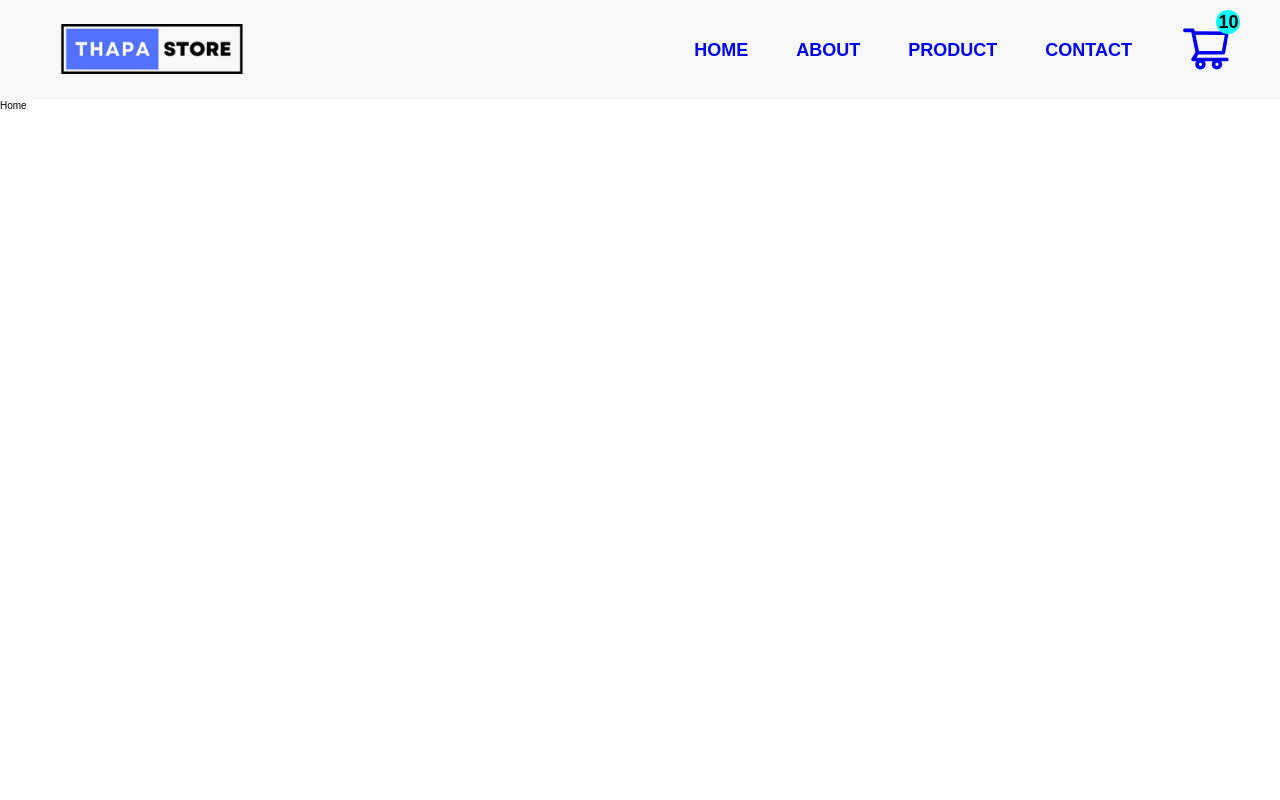
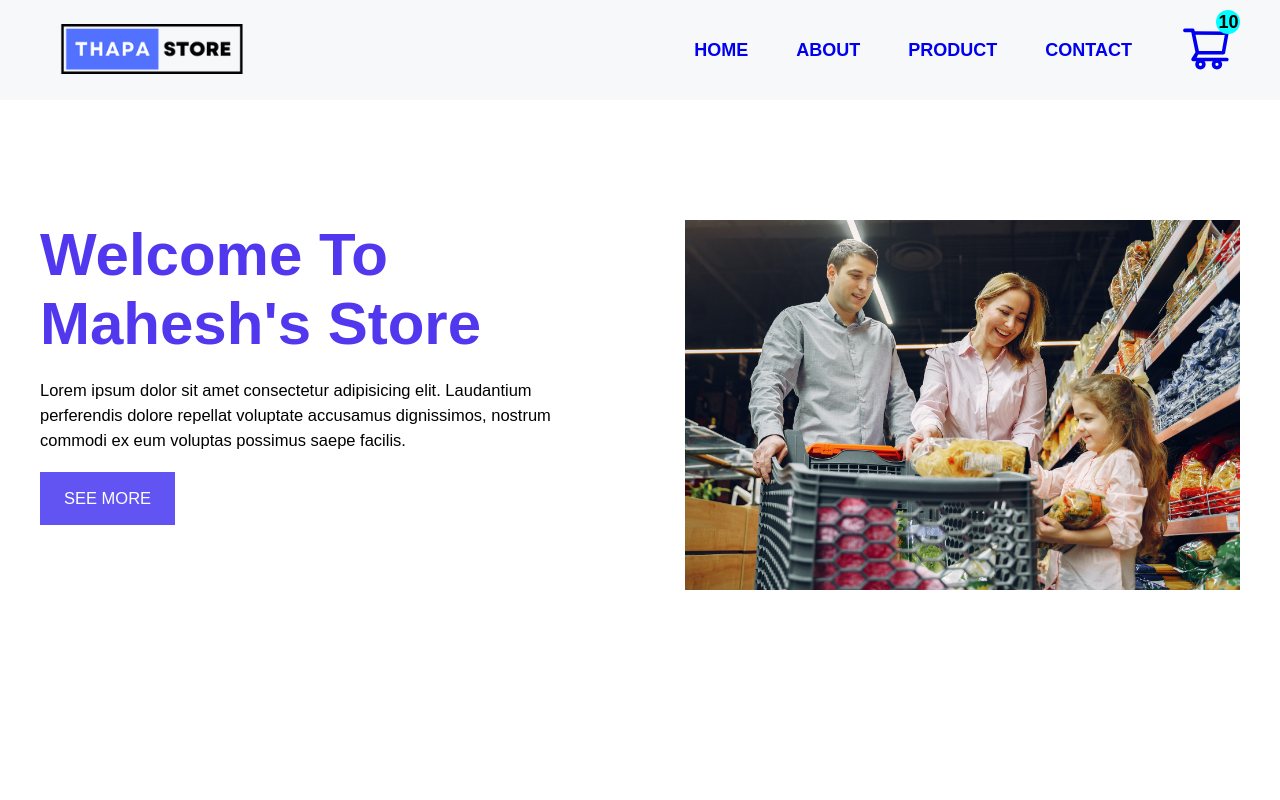
Before and after one commit to mahesh987654321/E-Commerce-Project-, a React (Create React App) app: page / in a window 1280 px wide. Shown: the top 800 px of the page. Built offline with nearby package versions, Linux system fonts and the light colour scheme.

Commit message:
heroSection

```diff
--- a/src/About.js
+++ b/src/About.js
@@ -1,9 +1,15 @@
-import React from 'react'
+import React from "react";
+import HeroSection from "./components/HeroSection";
 
 const About = () => {
+  const data = {
+    name: "Ecommerce",
+  };
   return (
-    <div>About</div>
-  )
-}
+    <div>
+      <HeroSection myData={data} />
+    </div>
+  );
+};
 
-export default About
+export default About;
--- a/src/Home.js
+++ b/src/Home.js
@@ -1,9 +1,18 @@
-import React from 'react'
+import React from "react";
+import styled from "styled-components";
+import About from "./About";
+import HeroSection from "./components/HeroSection";
 
 const Home = () => {
+  const data = {
+    name: "Mahesh's Store",
+  };
+
   return (
-    <div>Home</div>
-  )
-}
+    <div>
+      <HeroSection myData={data} /> <About myData={data} />
+    </div>
+  );
+};
 
-export default Home
+export default Home;
--- /dev/null
+++ b/src/components/HeroSection.js
@@ -0,0 +1,93 @@
+import React from "react";
+import { NavLink } from "react-router-dom";
+import styled from "styled-components";
+import { Button } from "../styles/Button";
+
+const HeroSection = ({ myData }) => {
+  const { name } = myData;
+  return (
+    <Wrapper>
+      <div className="container">
+        <div className="grid grid-two-column">
+          <div className="hero-section-data">
+            <h1 className="intro-data">Welcome to {name}</h1>
+            <p>
+              Lorem ipsum dolor sit amet consectetur adipisicing elit.
+              Laudantium perferendis dolore repellat voluptate accusamus
+              dignissimos, nostrum commodi ex eum voluptas possimus saepe
+              facilis.
+            </p>
+            <NavLink>
+              <Button>See More</Button>
+            </NavLink>
+          </div>
+          <div className="hero-section-image">
+            <img
+              src="images/hero.jpg"
+              alt="hero-images"
+              className="img-style"
+            />
+          </div>
+        </div>
+      </div>
+    </Wrapper>
+  );
+};
+const Wrapper = styled.section`
+  padding: 12rem 0;
+  img {
+    min-width: 10rem;
+    height: 10rem;
+  }
+  .hero-section-data {
+    p {
+      margin: 2rem 0;
+    }
+    h1 {
+      text-transform: capitalize;
+      font-weight: bold;
+    }
+    .intro-data {
+      margin-bottom: 0;
+    }
+  }
+  .hero-section-image {
+    width: 100%;
+    height: auto;
+    display: flex;
+    justify-content: center;
+    align-items: center;
+  }
+  figure {
+    position: relative;
+    &::after {
+      content: "";
+      width: 60%;
+      height: 80%;
+      background-color: rgba(81, 56, 238, 0.4);
+      position: absolute;
+      left: 50%;
+      top: -5rem;
+      z-index: -1;
+    }
+  }
+  .img-style {
+    width: 100%;
+    height: auto;
+  }
+  @media (max-width: ${({ theme }) => theme.media.mobile}) {
+    .grid {
+      gap: 10rem;
+    }
+    figure::after {
+      content: "";
+      width: 50%;
+      height: 100%;
+      left: 0;
+      top: 10%;
+      background-color: rgba(81, 56, 238, 0.4);
+    }
+  }
+`;
+
+export default HeroSection;
--- a/src/components/Nav.js
+++ b/src/components/Nav.js
@@ -2,7 +2,10 @@ import React from "react";
 import { NavLink } from "react-router-dom";
 import styled from "styled-components";
 import { AiOutlineShoppingCart } from "react-icons/ai";
+import { CgClose, CgMenu } from "react-icons/cg";
+import { useState } from "react";
 const Nav = () => {
+  const [menuIcon, setMenuIcon] = useState();
   const Nav = styled.nav`
     position: relative;
     .navbar-lists {
@@ -137,25 +140,41 @@ const Nav = () => {
   `;
   return (
     <Nav>
-      <div className="navbar">
+      <div className={menuIcon ? "navbar active" : "navbar"}>
         <ul className="navbar-lists">
           <li>
-            <NavLink to="/" className="navbar-link home-link">
+            <NavLink
+              onClick={() => setMenuIcon(false)}
+              to="/"
+              className="navbar-link home-link"
+            >
               Home
             </NavLink>
           </li>
           <li>
-            <NavLink to="/about" className="navbar-link home-link">
+            <NavLink
+              onClick={() => setMenuIcon(false)}
+              to="/about"
+              className="navbar-link home-link"
+            >
               About
             </NavLink>
           </li>
           <li>
-            <NavLink to="/product" className="navbar-link home-link">
+            <NavLink
+              onClick={() => setMenuIcon(false)}
+              to="/product"
+              className="navbar-link home-link"
+            >
               Product
             </NavLink>
           </li>
           <li>
-            <NavLink to="/contact" className="navbar-link home-link">
+            <NavLink
+              onClick={() => setMenuIcon(false)}
+              to="/contact"
+              className="navbar-link home-link"
+            >
               Contact
             </NavLink>
           </li>
@@ -166,6 +185,18 @@ const Nav = () => {
             </NavLink>
           </li>
         </ul>
+        <div className="mobile-nav-btn">
+          <CgMenu
+            onClick={() => setMenuIcon(true)}
+            name="menu-outline"
+            className="mobile-nav-icon"
+          />
+          <CgClose
+            onClick={() => setMenuIcon(false)}
+            name="close-outline"
+            className="mobile-nav-icon close-outline"
+          />
+        </div>
       </div>
     </Nav>
   );
```
